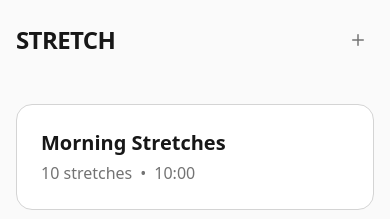
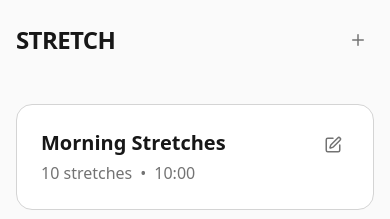
Before and after one commit to chrisschnaars/stretch-timer, a React (Vite) app: page / in a window 390 px wide. Shown: the top 219 px of the page. Built offline with nearby package versions, Linux system fonts and the light colour scheme.

Commit message:
show buttons on small devices

```diff
--- a/src/components/RoutineList/RoutineCard.tsx
+++ b/src/components/RoutineList/RoutineCard.tsx
@@ -48,7 +48,7 @@ const RoutineCard: React.FC<RoutineCardProps> = ({ routine }) => {
             onClick={handleEdit}
             icon={SquarePen}
             size="sm"
-            className="opacity-0 group-hover:opacity-100 focus:opacity-100 transition-opacity"
+            className="md:opacity-0 group-hover:opacity-100 focus:opacity-100 transition-opacity"
             aria-label="Edit routine"
           />
         </div>
```
